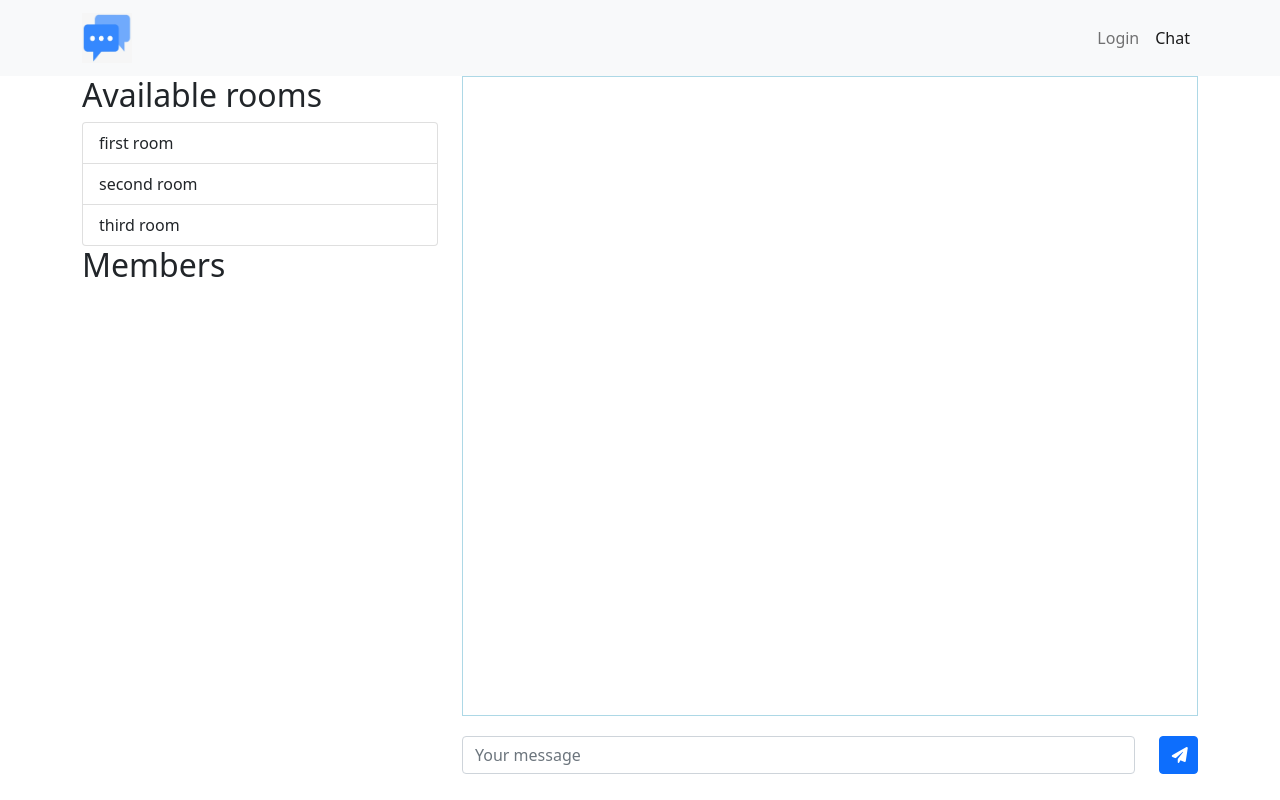
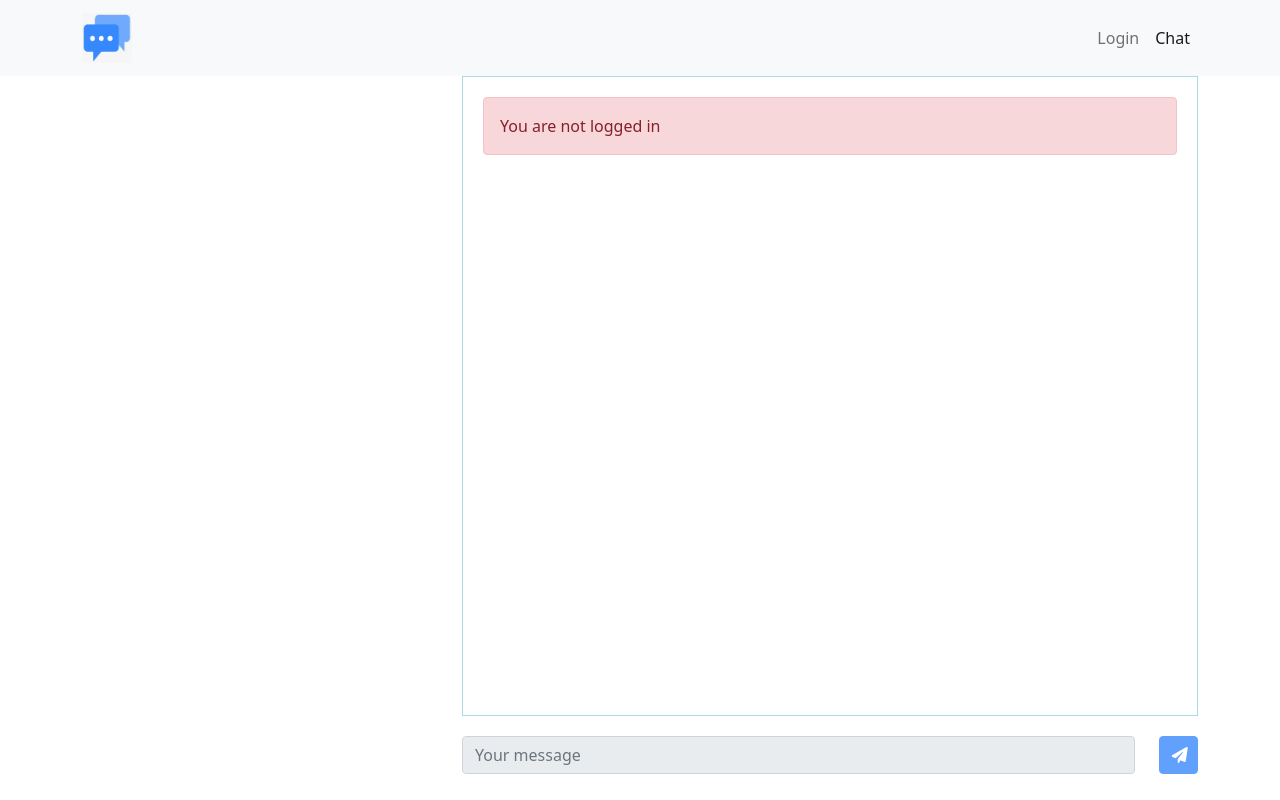
Before and after one commit to tangiang0812/mern-chat-frontend, a React (Create React App) app: page /chat in a window 1280 px wide. Built offline with nearby package versions, Linux system fonts and the light colour scheme.

Commit message:
hide sidebar and disable chatform if there is no user

```diff
--- a/src/components/MessageForm.js
+++ b/src/components/MessageForm.js
@@ -1,5 +1,6 @@
 import React from "react";
 import { Button, Col, Form, Row } from "react-bootstrap";
+import { useSelector } from "react-redux";
 import "./MessageForm.css";
 
 function MessageForm() {
@@ -7,9 +8,19 @@ function MessageForm() {
     e.preventDefault();
   }
 
+  const user = useSelector((state) => state.user);
+
   return (
     <>
-      <div className="messages-output"></div>
+      <div className="messages-output">
+        {" "}
+        {!user && (
+          <div style={{ margin: "20px" }} className="alert alert-danger">
+            You are not logged in
+          </div>
+        )}
+      </div>
+
       <Form onSubmit={handleSubmit}>
         <Row>
           <Col md={11}>
@@ -17,11 +28,17 @@ function MessageForm() {
               <Form.Control
                 type="text"
                 placeholder="Your message"
+                disabled={!user}
               ></Form.Control>
             </Form.Group>
           </Col>
           <Col md={1}>
-            <Button variant="primary" type="submit" style={{ width: "100%" }}>
+            <Button
+              disabled={!user}
+              variant="primary"
+              type="submit"
+              style={{ width: "100%" }}
+            >
               <i className="fas fa-paper-plane"></i>
             </Button>
           </Col>
--- a/src/components/Sidebar.js
+++ b/src/components/Sidebar.js
@@ -1,8 +1,14 @@
 import React from "react";
 import { ListGroup } from "react-bootstrap";
+import { useSelector } from "react-redux";
 
 function Sidebar() {
   const rooms = ["first room", "second room", "third room"];
+
+  const user = useSelector((state) => state.user);
+  if (!user) {
+    return <></>;
+  }
   return (
     <>
       <h2>Available rooms</h2>
```
